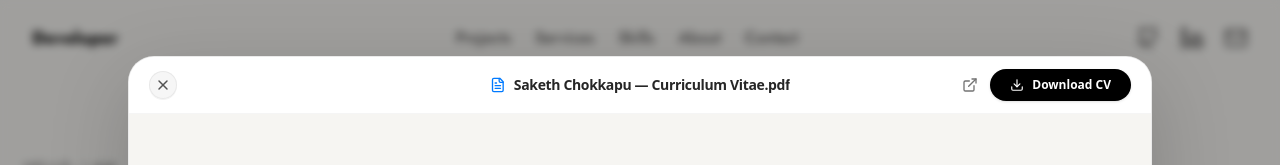
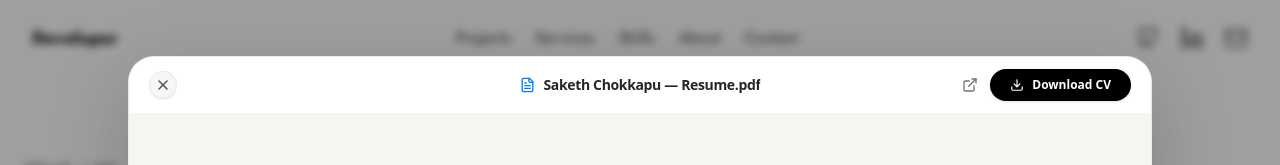
Before and after one commit to Ch-saketh/saketh-chokkapu-portfolio, a React (Vite) app in the folder Portfolio/: page / in a window 1280 px wide. Both pictures are taken after a click on the button "View CV". Shown: the top 165 px of the page. Built offline with nearby package versions, Linux system fonts and the light colour scheme; a web font is replaced by a local one.

Commit message:
text: Replace Curriculum Vitae with Resume in document title and download attribute

```diff
--- a/Portfolio/src/components/Home/CVModal.tsx
+++ b/Portfolio/src/components/Home/CVModal.tsx
@@ -259,7 +259,7 @@ export const CVModal: React.FC<CVModalProps> = ({
               <div className="absolute left-1/2 -translate-x-1/2 flex items-center gap-2 max-w-[45%] sm:max-w-[60%] truncate pointer-events-none">
                 <FileText className="w-4 h-4 text-[#007AFF] shrink-0" />
                 <span className="text-xs sm:text-sm font-semibold tracking-tight text-neutral-800 truncate">
-                  Saketh Chokkapu — Curriculum Vitae.pdf
+                  Saketh Chokkapu — Resume.pdf
                 </span>
               </div>
 
@@ -275,10 +275,10 @@ export const CVModal: React.FC<CVModalProps> = ({
                   <ExternalLink className="w-4 h-4" />
                 </a>
 
-                {/* Pure Black Capsule Block Download CV Button */}
+                {/* Pure Black Capsule Block Download Button */}
                 <a
                   href={CVPDF}
-                  download="Saketh_Chokkapu_CV.pdf"
+                  download="Saketh_Chokkapu_Resume.pdf"
                   className="
                     flex items-center gap-2 px-4 sm:px-5 py-2
                     bg-black hover:bg-neutral-800 active:bg-neutral-900
```
